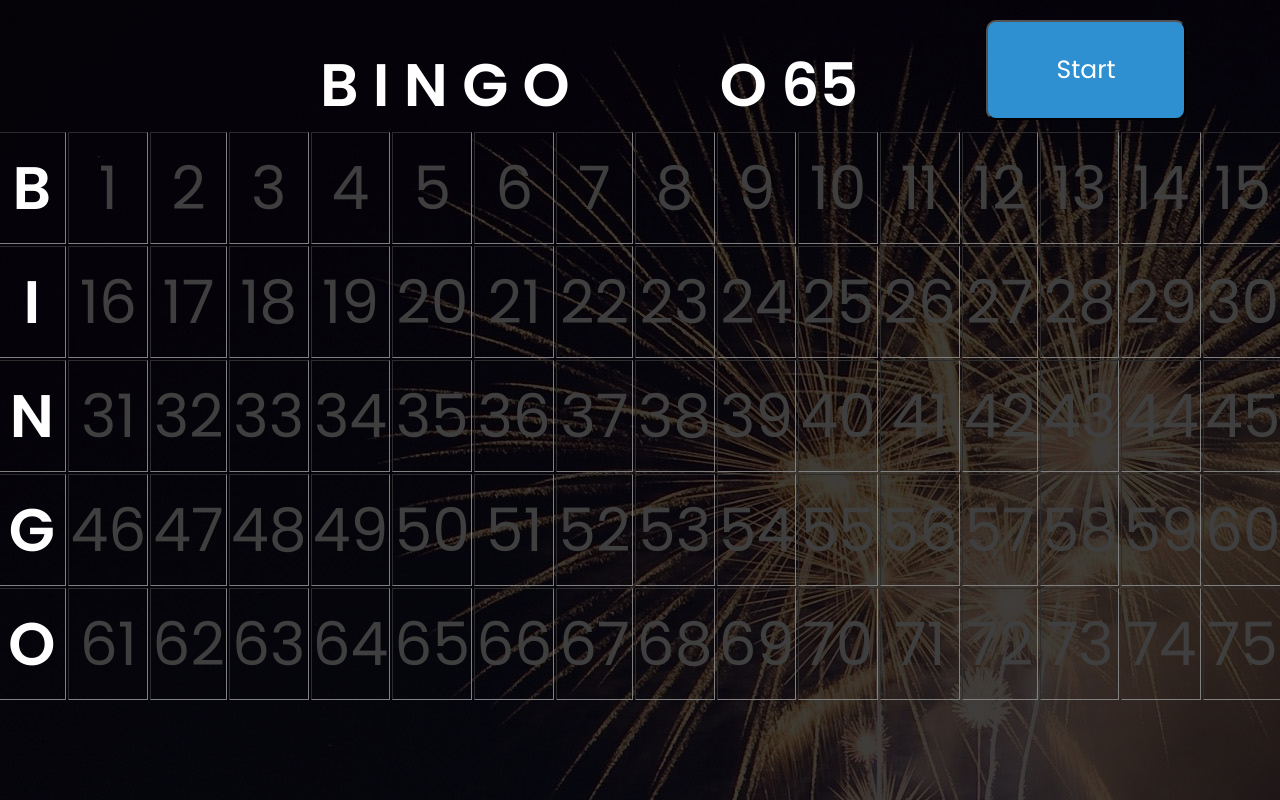
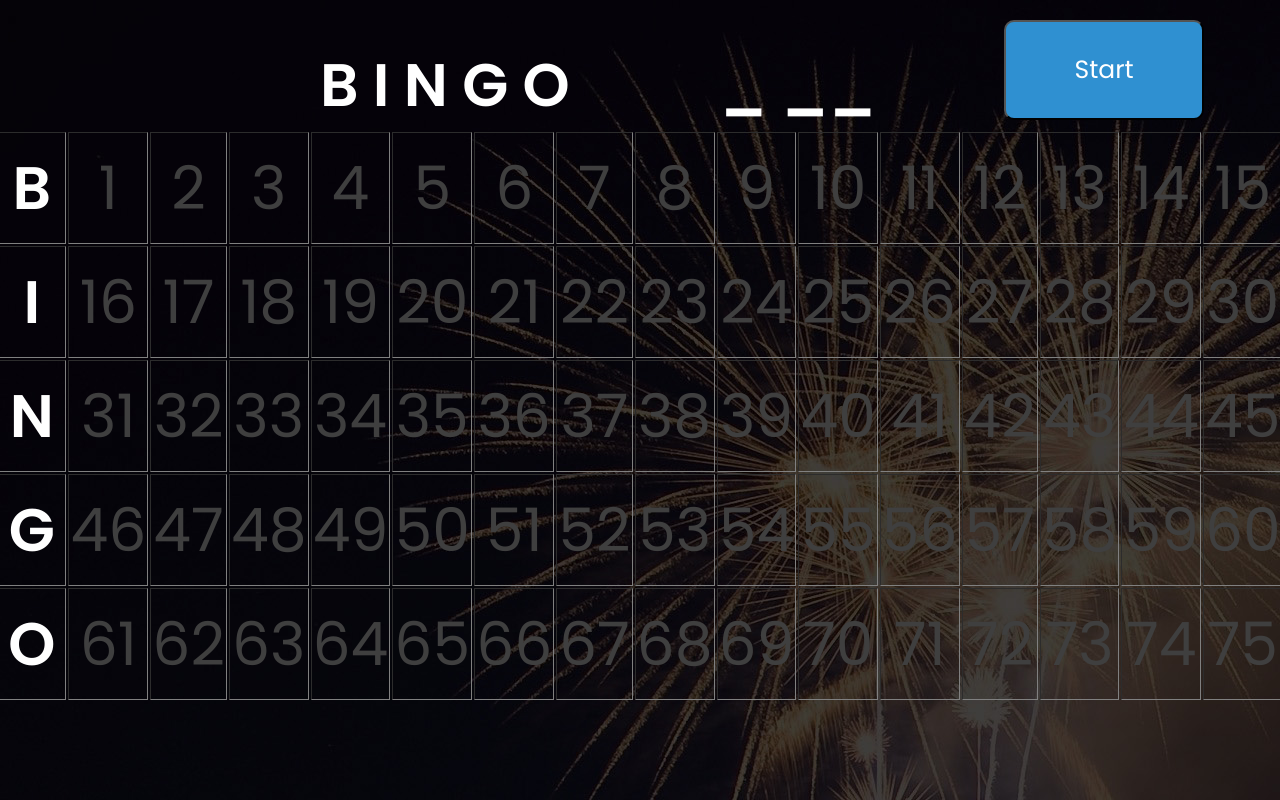
Before and after one commit to ayednaber/bingo-app, a plain HTML site: page index.html in a window 1280 px wide. Drawn offline with Linux system fonts and the light colour scheme.

Commit message:
Removed static number in the beginning

```diff
--- a/index.html
+++ b/index.html
@@ -14,7 +14,7 @@
         <div class="bingo">
             <div class="header-area">
                 <h1 class="welcome">B I N G O</h1>
-                <h1 class="num" id="called-number">O 65</h2>
+                <h1 class="num" id="called-number">_ __</h2>
                 <button id="next" class="next">Start</button>
             </div>
         <div class="bingo-table">
```
